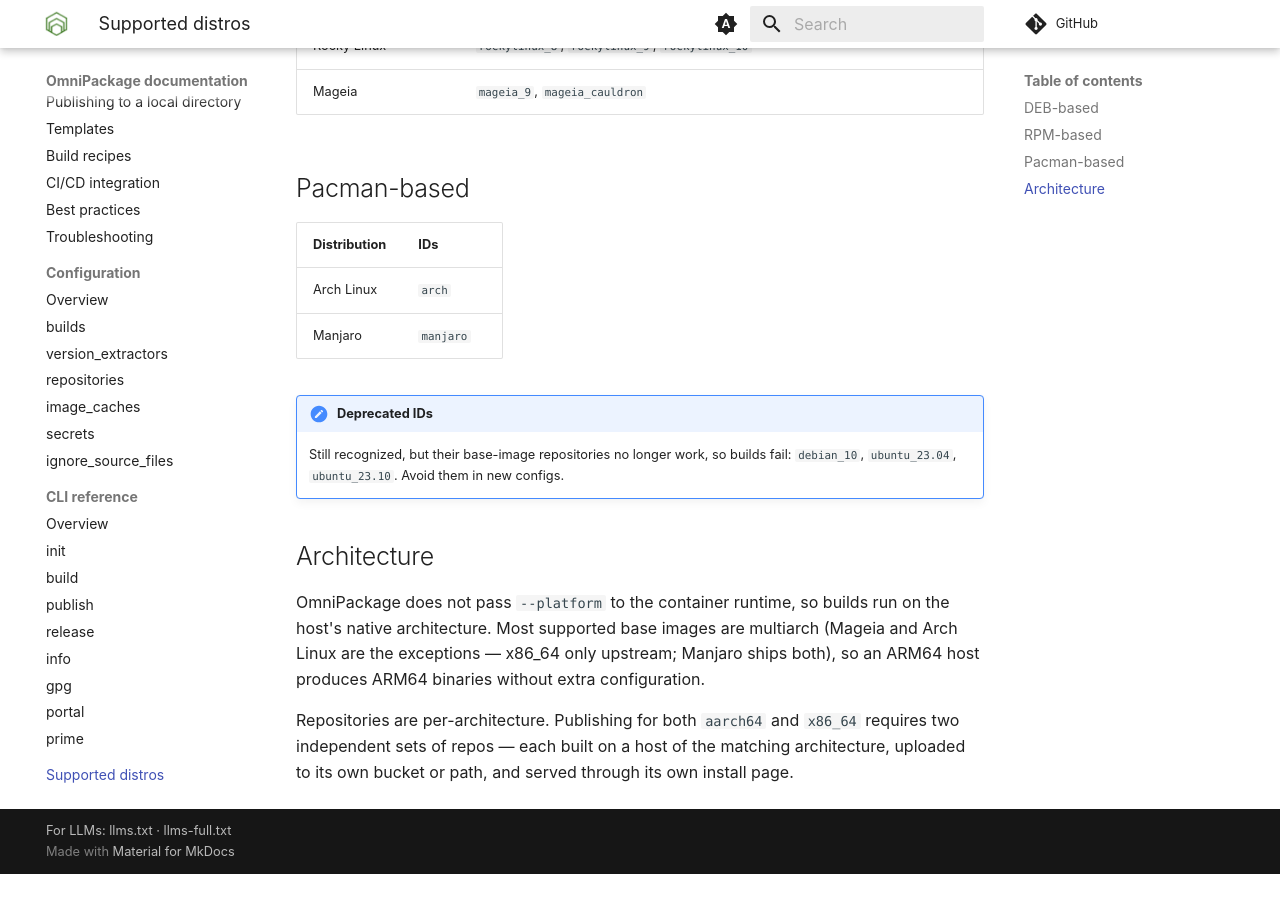
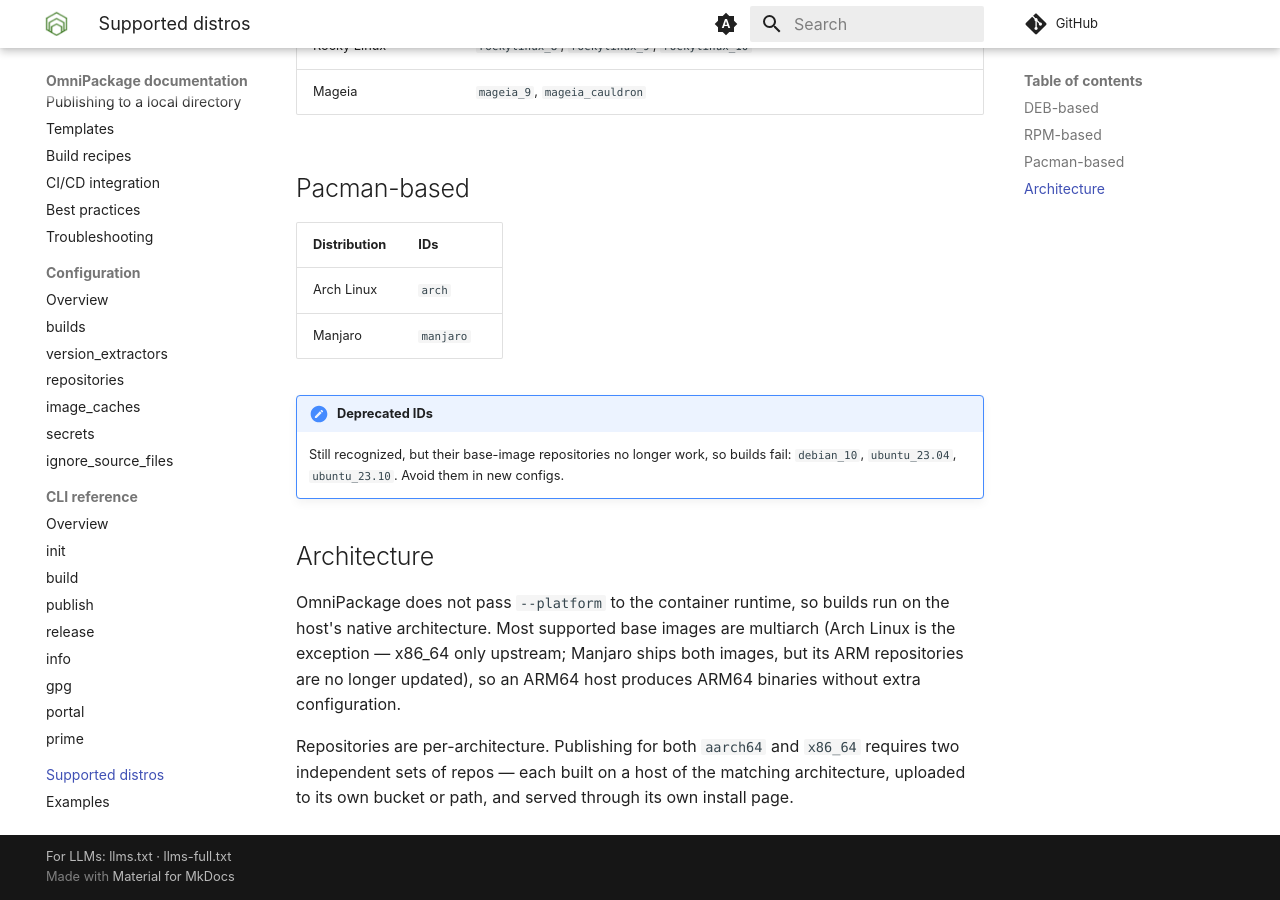
Before and after one commit to omnipackage/omnipackage-docs, an MkDocs documentation site: the page built from docs/distros.md, in a window 1280 px wide and 900 px high, scrolled down 878 px. Built offline with MkDocs 1.6.1 and Material for MkDocs 9.7.7, drawn with Linux system fonts in a browser that asks for light colours; plug-ins that fetch from the network failed and are left out; comment, search, counter and statistics services are not loaded; before the commit the page ends 1752 px from its top, so only the background shows below that.

Commit message:
add aarch64 repos

```diff
--- a/docs/distros.md
+++ b/docs/distros.md
@@ -38,6 +38,6 @@ The authoritative source is [`distros.yml`](https://github.com/omnipackage/omnip
 
 ## Architecture
 
-OmniPackage does not pass `--platform` to the container runtime, so builds run on the host's native architecture. Most supported base images are multiarch (Mageia and Arch Linux are the exceptions — x86_64 only upstream; Manjaro ships both), so an ARM64 host produces ARM64 binaries without extra configuration.
+OmniPackage does not pass `--platform` to the container runtime, so builds run on the host's native architecture. Most supported base images are multiarch (Arch Linux is the exception — x86_64 only upstream; Manjaro ships both images, but its ARM repositories are no longer updated), so an ARM64 host produces ARM64 binaries without extra configuration.
 
 Repositories are per-architecture. Publishing for both `aarch64` and `x86_64` requires two independent sets of repos — each built on a host of the matching architecture, uploaded to its own bucket or path, and served through its own install page.
--- a/mkdocs.yml
+++ b/mkdocs.yml
@@ -46,6 +46,7 @@ extra:
   agent_github_url: https://github.com/omnipackage/omnipackage-rs/
   examples_github_url: https://github.com/omnipackage/examples
   agent_public_install_url: https://repositories.omnipackage.org/omnipackage-rs/stable/install.html
+  agent_public_install_aarch64_url: https://repositories.omnipackage.org/omnipackage-rs/stable-aarch64/install.html
 
 theme:
   name: material
```
Also changed, not shown: docs/getting_started.md (+1 -1 lines), docs/index.md (+1 -1 lines).
